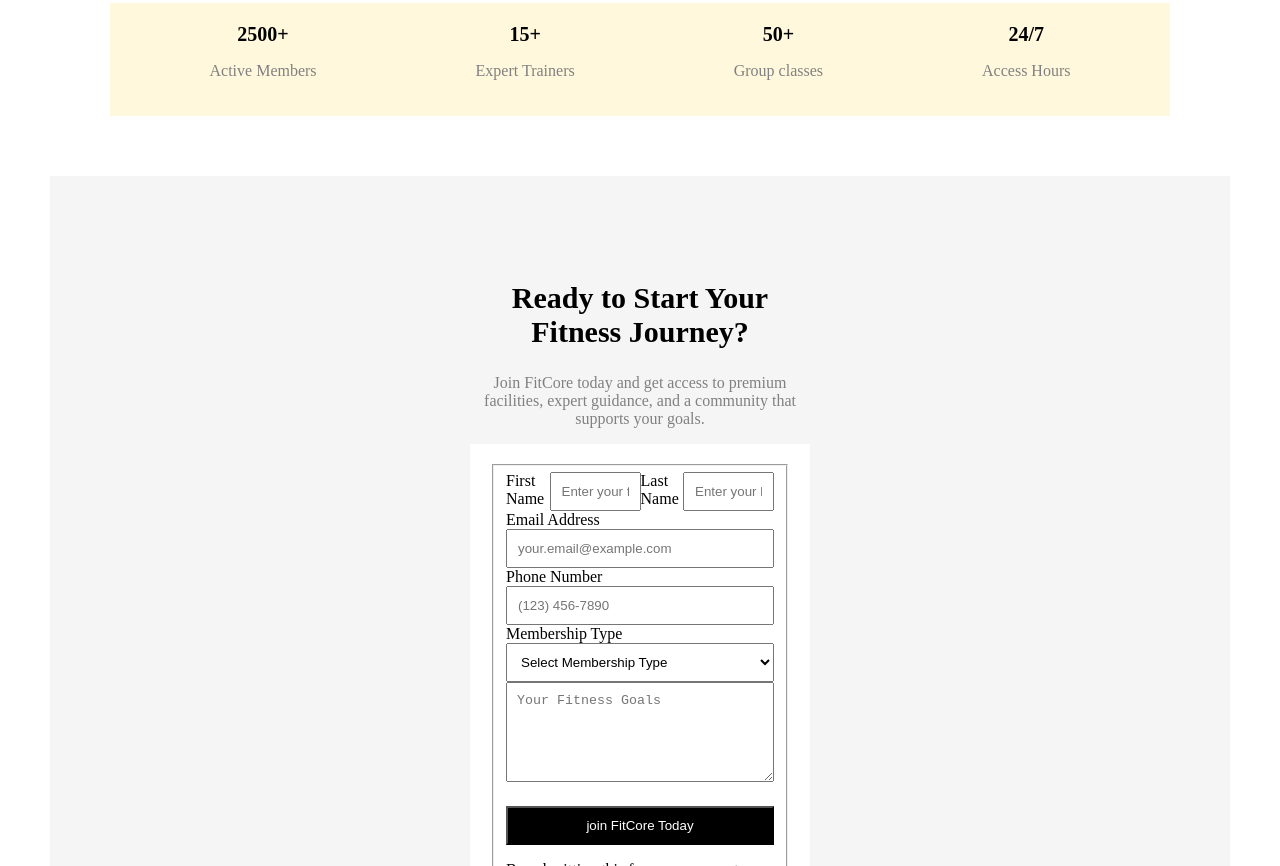
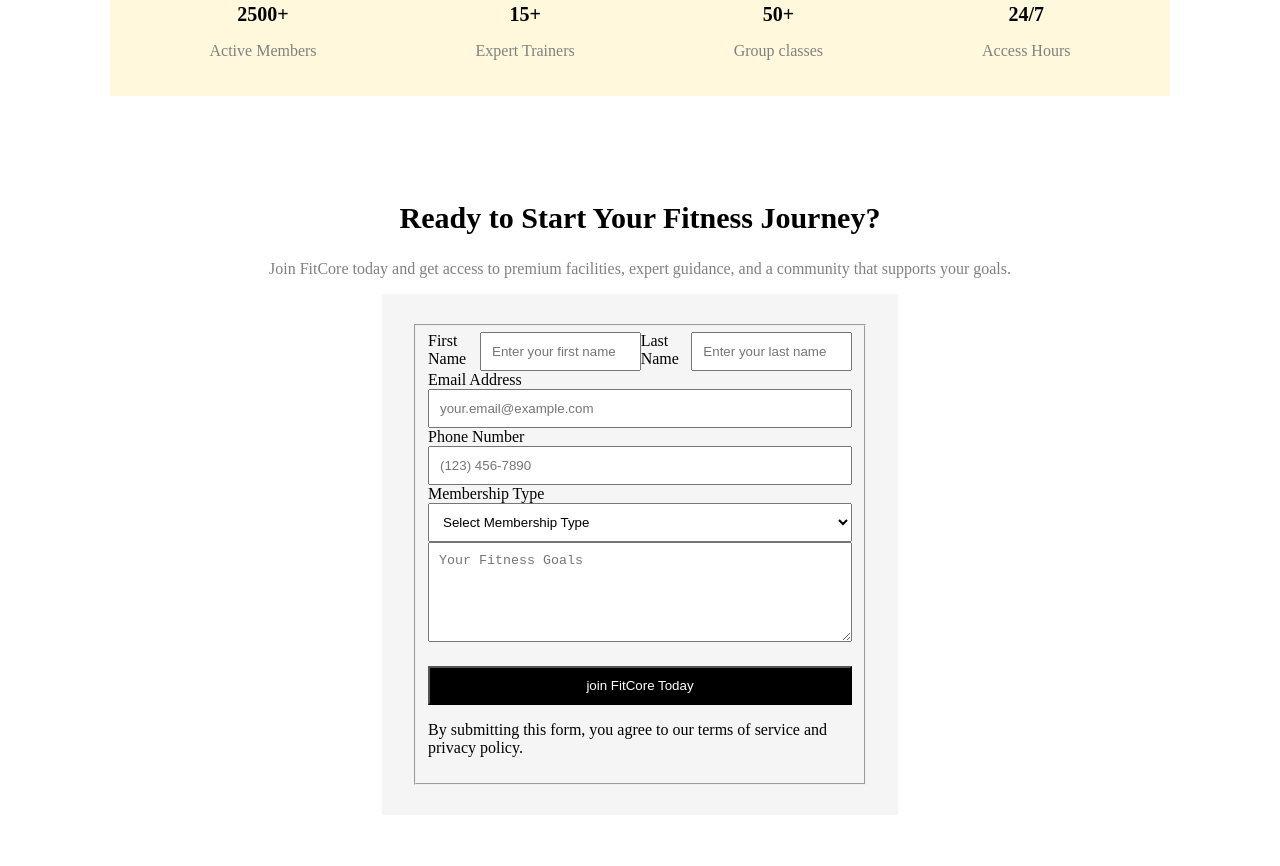
Before and after one commit to mohammedasila6-cell/project-html-CS-gym, a plain HTML site: page index.html in a window 1280 px wide. Shown: the part 1934-2800 px from the top of the page. Drawn offline with Linux system fonts and the light colour scheme.

Commit message:
khvbjklk;l'

```diff
--- a/Css/style.css
+++ b/Css/style.css
@@ -38,12 +38,13 @@
 
 .hero-image {
     width: 50%;
+    margin-left: auto
 }
 
 .hero-image img {
     width: 100%;
     height: 360px;
-    margin-top: 20px;
+
 
 }
 
@@ -116,11 +117,13 @@
 
 .image {
     width: 50%;
+    margin-left: auto
 }
 
 .image img {
     width: 300px;
     height: 300px;
+
 }
 
 .content {
@@ -205,10 +208,10 @@
 
 
 .membership-form {
-    padding: 60px 400px;
+
     background-color:white;
     display: flex;
-    background-color: #f5f5f5;
+
 
 }
 
@@ -232,8 +235,11 @@
 
 
 form {
-    background-color: white;
-    padding: 20px;
+    padding: 30px;
+    width: 40%;
+    height: 70%;
+    background-color: #f5f5f5;
+    margin: auto;
 
 }
 
@@ -244,6 +250,8 @@
 
 .form-groupe input {
     width: 50%;
+    padding: 10px;
+    display: flex;
 }
 
 
```
